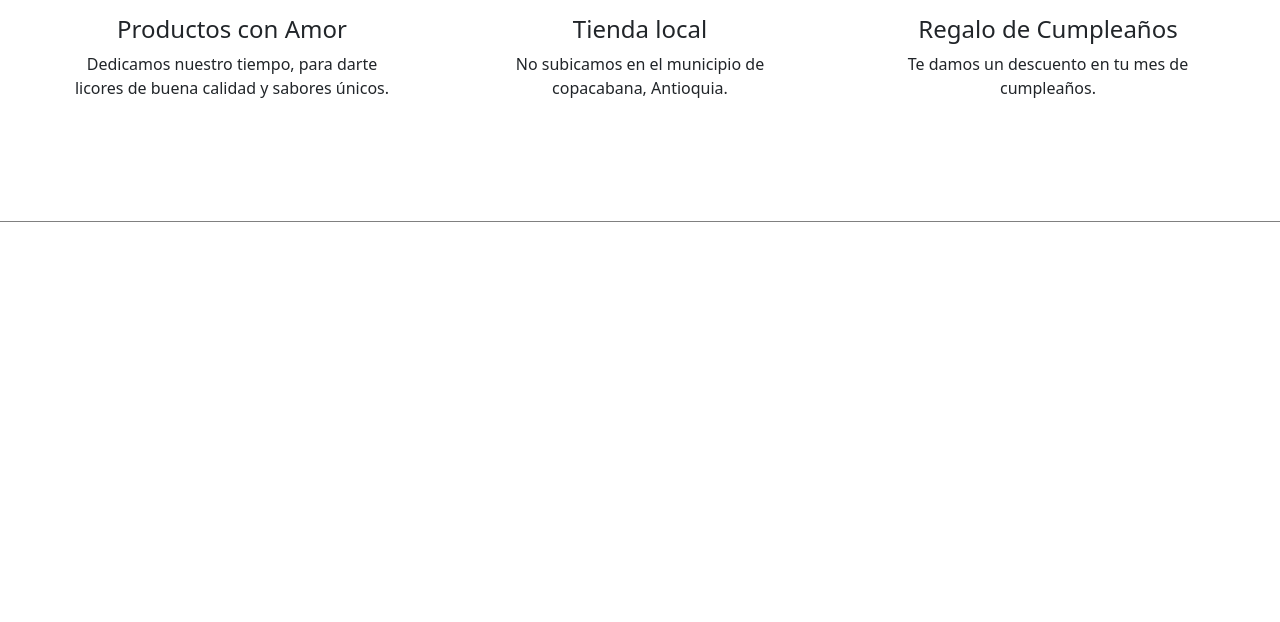
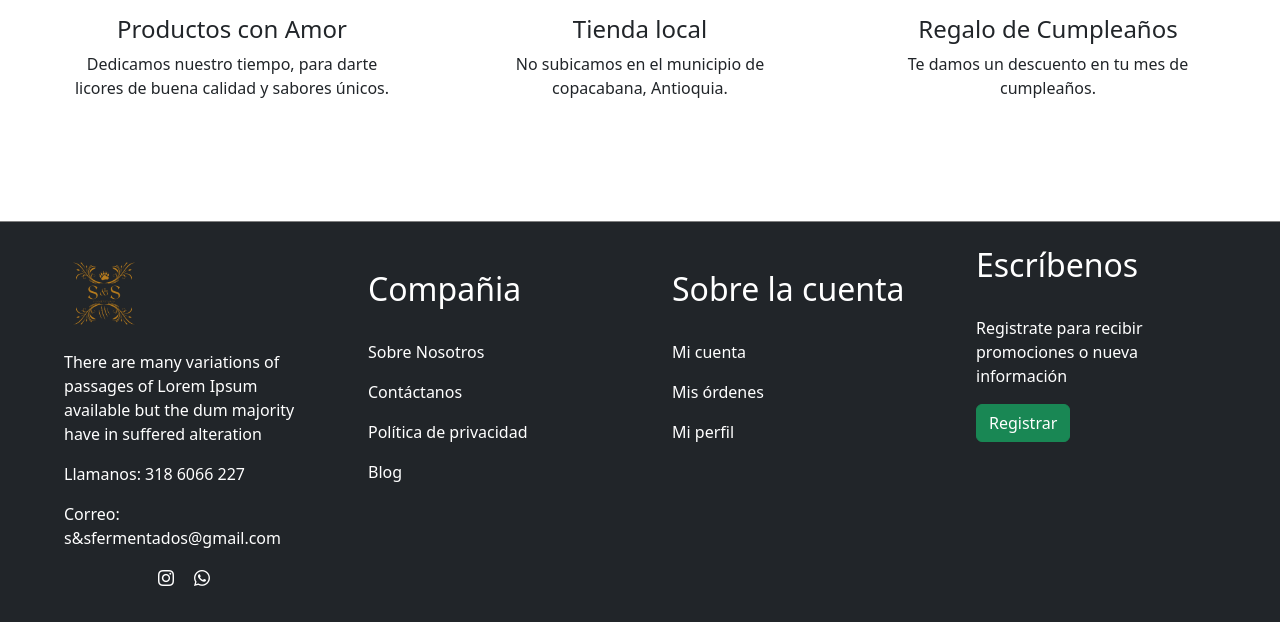
Before and after one commit to JsantiAristi/Tienda_S-Sfermentados, a Spring Boot app: page / in a window 1280 px wide. Shown: the part 1778-2400 px from the top of the page. Before the commit the page ends 2000 px from the top, so only its background shows below. Run offline with Spring Boot 4, Linux system fonts and the light colour scheme.

Commit message:
inicio el footer

```diff
--- a/src/main/resources/static/index.html
+++ b/src/main/resources/static/index.html
@@ -125,6 +125,38 @@
         </div>
 
     </main>
+    <footer class="d-flex flex-column flex-md-row justify-content-evenly bg-dark">
+        <div class="imagen-footer d-flex flex-column align-items-start justify-content-center">
+            <figure>
+                <img src="./imagenes/logo-negro-removebg-preview.png" alt="">
+            </figure>
+            <p class="text-white">There are many variations of passages of Lorem Ipsum available but the dum majority have in suffered alteration</p>
+            <p class="text-white">Llamanos: 318 6066 227 </p>
+            <p class="text-white">Correo: s&sfermentados@gmail.com</p>
+            <div class="me-auto ms-auto gap-3">
+                <i class="bi bi-instagram text-white me-3"></i>
+                <i class="bi bi-whatsapp text-white"></i>
+            </div>
+        </div>
+        <div class="informacion-compañia text-white">
+            <h2 class="pt-5 pb-4">Compañia</h2>
+            <p>Sobre Nosotros</p>
+            <p>Contáctanos</p>
+            <p>Política de privacidad</p>
+            <p>Blog</p>
+        </div>
+        <div class="informacion-compañia text-white">
+            <h2 class="pt-5 pb-4">Sobre la cuenta</h2>
+            <p>Mi cuenta</p>
+            <p>Mis órdenes</p>
+            <p>Mi perfil</p>
+        </div>
+        <div class="informacion-contacto text-white">
+            <h2 class="pt-4 pb-4">Escríbenos</h2>
+            <p>Registrate para recibir promociones o nueva información</p>
+            <button class="btn btn-success">Registrar</button>
+        </div>
+    </footer>
 
 
     <script src="https://cdn.jsdelivr.net/npm/bootstrap@5.3.0-alpha2/dist/js/bootstrap.bundle.min.js"
--- a/src/main/resources/static/web/estilos/index.css
+++ b/src/main/resources/static/web/estilos/index.css
@@ -64,3 +64,16 @@
 .informacion-iconos p{
     height: 5rem;
 }
+
+/*Footer*/
+footer{
+    min-height: 50vh;
+}
+
+.imagen-footer, .informacion-compañia, .informacion-contacto{
+    width: 15rem;
+}
+
+.imagen-footer img{
+    width: 5rem;
+}
```
